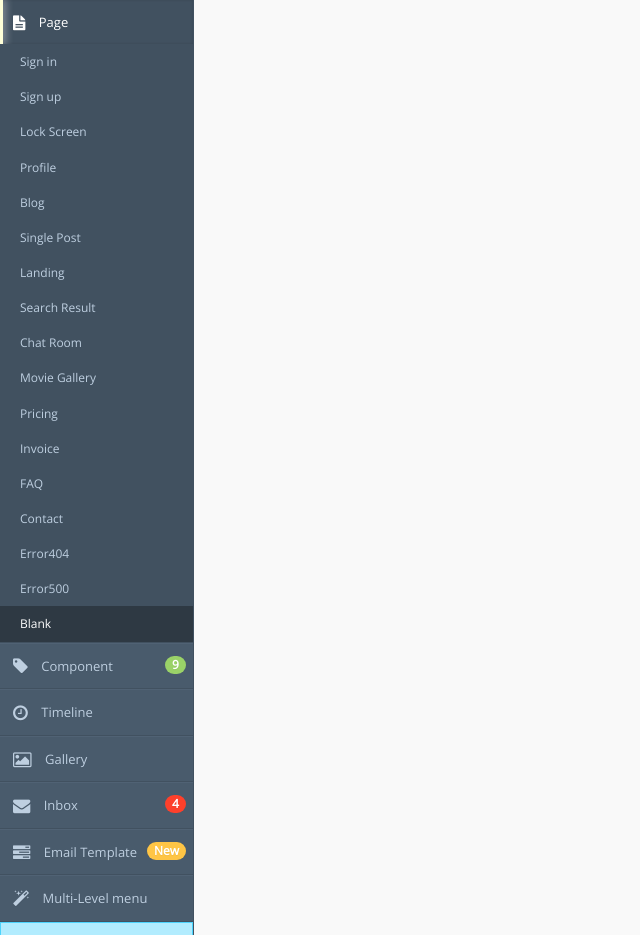
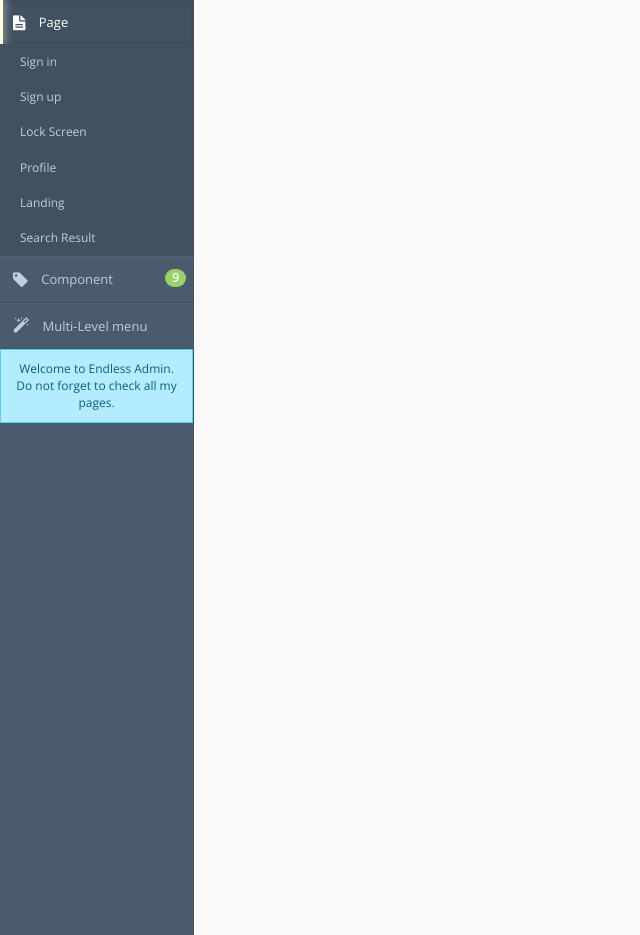
Before and after one commit to martinezjose/web-cse110-selfie, a Django app: page /blank.html in a window 1280 px wide. Shown: the part 255-1190 px from the top of the page, without its empty margins (0-640 px from the left). Run offline with Django 3.2, Linux system fonts and the light colour scheme; some libraries are stand-ins or nearby versions.

Commit message:
cleaned blank

```diff
--- a/lobsternachos/lobsternachos/templates/lobsternachos/blank.html
+++ b/lobsternachos/lobsternachos/templates/lobsternachos/blank.html
@@ -327,19 +327,13 @@
 								<li><a href="register.html"><span class="submenu-label">Sign up</span></a></li>
 								<li><a href="lock_screen.html"><span class="submenu-label">Lock Screen</span></a></li>
 								<li><a href="profile.html"><span class="submenu-label">Profile</span></a></li>
-								<li><a href="blog.html"><span class="submenu-label">Blog</span></a></li>
-								<li><a href="single_post.html"><span class="submenu-label">Single Post</span></a></li>
+
+
 								<li><a href="landing.html"><span class="submenu-label">Landing</span></a></li>
 								<li><a href="search_result.html"><span class="submenu-label">Search Result</span></a></li>
-								<li><a href="chat.html"><span class="submenu-label">Chat Room</span></a></li>
-								<li><a href="movie.html"><span class="submenu-label">Movie Gallery</span></a></li>
-								<li><a href="pricing.html"><span class="submenu-label">Pricing</span></a></li>
-								<li><a href="invoice.html"><span class="submenu-label">Invoice</span></a></li>
-								<li><a href="faq.html"><span class="submenu-label">FAQ</span></a></li>
-								<li><a href="contact.html"><span class="submenu-label">Contact</span></a></li>
-								<li><a href="error404.html"><span class="submenu-label">Error404</span></a></li>
-								<li><a href="error500.html"><span class="submenu-label">Error500</span></a></li>
-								<li class="active"><a href="blank.html"><span class="submenu-label">Blank</span></a></li>
+
+
+
 
 						</ul>
 						</li>
@@ -366,52 +360,8 @@
 								<li><a href="form_wizard.html"><span class="submenu-label">Form Wizard</span></a></li>
 							</ul>
 						</li>
-						<li>
-							<a href="timeline.html">
-								<span class="menu-icon">
-									<i class="fa fa-clock-o fa-lg"></i>
-								</span>
-								<span class="text">
-									Timeline
-								</span>
-								<span class="menu-hover"></span>
-							</a>
-						</li>
-						<li>
-							<a href="gallery.html">
-								<span class="menu-icon">
-									<i class="fa fa-picture-o fa-lg"></i>
-								</span>
-								<span class="text">
-									Gallery
-								</span>
-								<span class="menu-hover"></span>
-							</a>
-						</li>
-						<li>
-							<a href="inbox.html">
-								<span class="menu-icon">
-									<i class="fa fa-envelope fa-lg"></i>
-								</span>
-								<span class="text">
-									Inbox
-								</span>
-								<span class="badge badge-danger bounceIn animation-delay6">4</span>
-								<span class="menu-hover"></span>
-							</a>
-						</li>
-						<li>
-							<a href="email_selection.html">
-								<span class="menu-icon">
-									<i class="fa fa-tasks fa-lg"></i>
-								</span>
-								<span class="text">
-									Email Template
-								</span>
-								<small class="badge badge-warning bounceIn animation-delay7">New</small>
-								<span class="menu-hover"></span>
-							</a>
-						</li>
+
+
 						<li class="openable">
 							<a href="#">
 								<span class="menu-icon">
```
